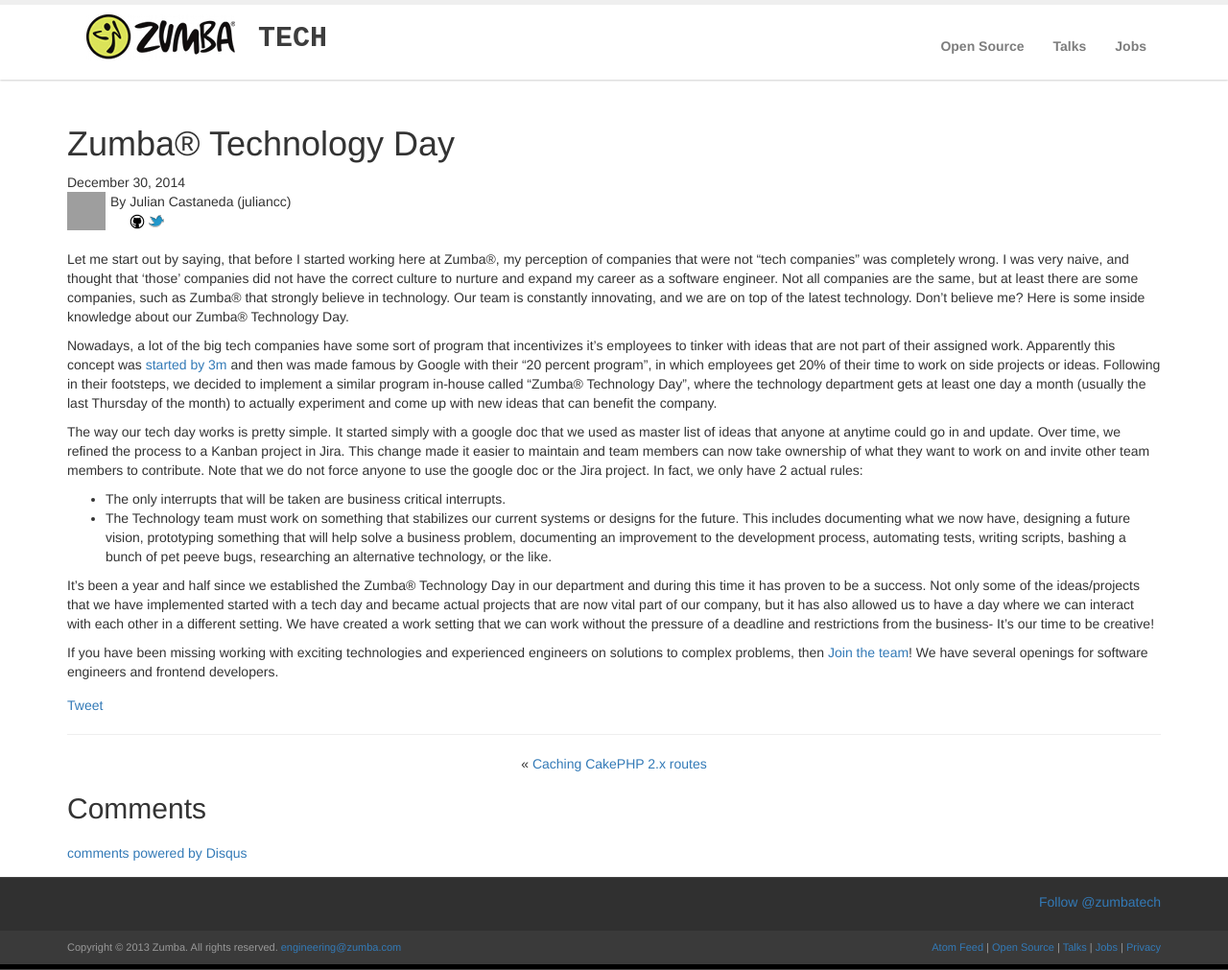
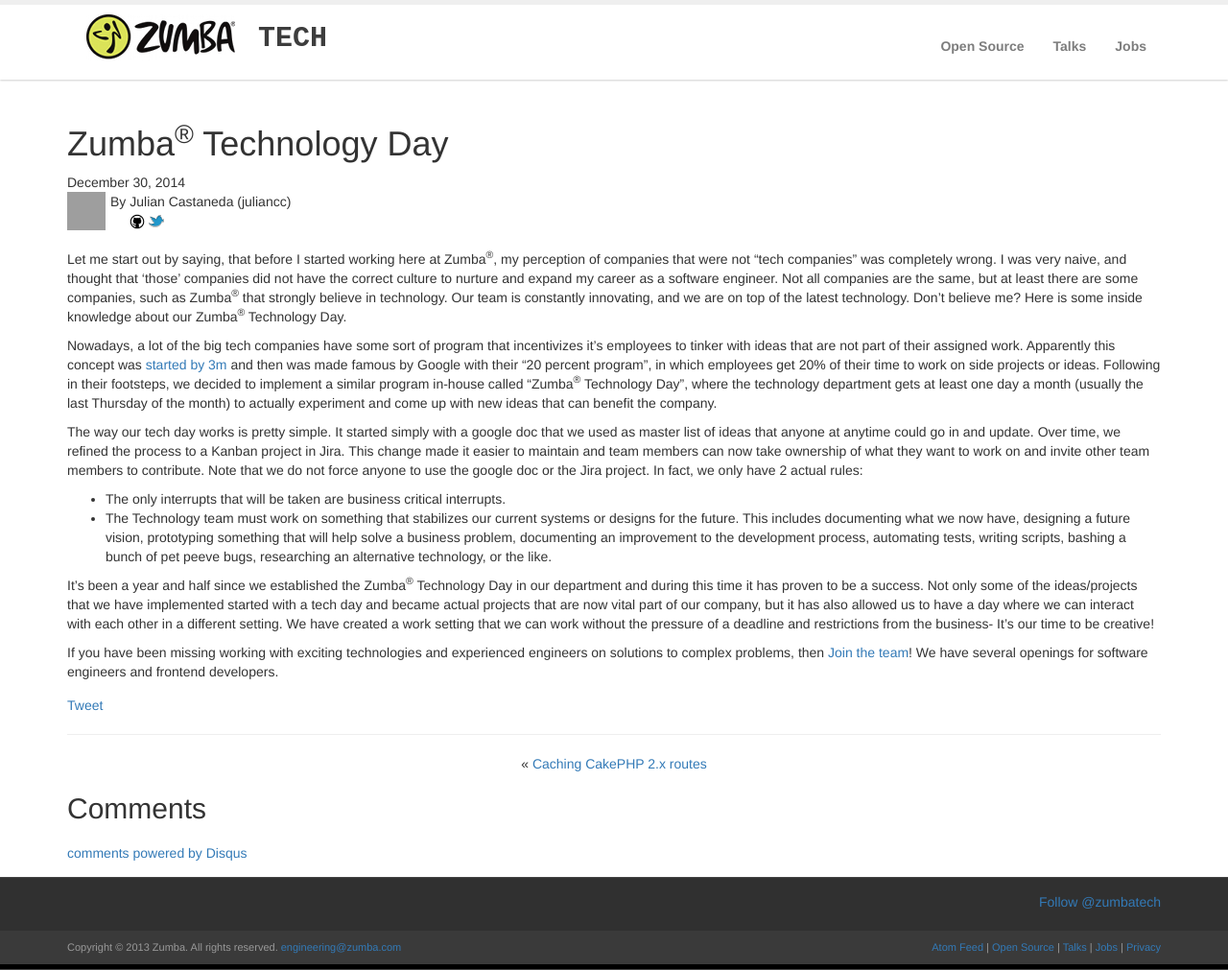
Before and after one commit to zumba/zumba.github.com, a Jekyll site: the page built from _posts/2014-12-30-zumba-tech-day.md, in a window 1280 px wide and 1011 px high. Shown: the whole window at 96% size. Built offline with Jekyll 4.4.1, drawn with Linux system fonts in a browser that asks for light colours; nearby versions of some CDN libraries; comment, search, counter and statistics services are not loaded; grey boxes are pictures that could not be loaded.

Commit message:
Added <sup> tag that improves the way the reg mark looks

```diff
--- a/_posts/2014-12-30-zumba-tech-day.md
+++ b/_posts/2014-12-30-zumba-tech-day.md
@@ -1,20 +1,20 @@
 ---
 layout: post
-title: Zumba&reg; Technology Day
+title: Zumba<sup>&reg;</sup> Technology Day
 description: We are looking for a few good engineers to help us achieve our technical vision.
 tags: [technology, careers, opportunity, engineering]
 author: juliancc
 ---
 
-Let me start out by saying, that before I started working here at Zumba&reg;, my perception of companies that were not “tech companies” was completely wrong. I was very naive, and thought that ‘those’ companies did not have the correct culture to nurture and expand my career as a software engineer. Not all companies are the same, but at least there are some companies, such as Zumba&reg; that strongly believe in technology. Our team is constantly innovating, and we are on top of the latest technology. Don’t believe me? Here is some inside knowledge about our Zumba&reg; Technology Day.
+Let me start out by saying, that before I started working here at Zumba<sup>&reg;</sup>, my perception of companies that were not “tech companies” was completely wrong. I was very naive, and thought that ‘those’ companies did not have the correct culture to nurture and expand my career as a software engineer. Not all companies are the same, but at least there are some companies, such as Zumba<sup>&reg;</sup> that strongly believe in technology. Our team is constantly innovating, and we are on top of the latest technology. Don’t believe me? Here is some inside knowledge about our Zumba<sup>&reg;</sup> Technology Day.
 
-Nowadays, a lot of the big tech companies have some sort of program that incentivizes it’s employees to tinker with ideas that are not part of their assigned work. Apparently this concept was [started by 3m](http://www.fastcodesign.com/1663137/how-3m-gave-everyone-days-off-and-created-an-innovation-dynamo) and then was made famous by Google with their  “20 percent program”, in which employees get 20% of their time to work on side projects or ideas. Following in their footsteps, we decided to implement a similar program in-house called “Zumba&reg; Technology Day”, where the technology department gets at least one day a month (usually the last Thursday of the month) to actually experiment and come up with new ideas that can benefit the company.
+Nowadays, a lot of the big tech companies have some sort of program that incentivizes it’s employees to tinker with ideas that are not part of their assigned work. Apparently this concept was [started by 3m](http://www.fastcodesign.com/1663137/how-3m-gave-everyone-days-off-and-created-an-innovation-dynamo) and then was made famous by Google with their  “20 percent program”, in which employees get 20% of their time to work on side projects or ideas. Following in their footsteps, we decided to implement a similar program in-house called “Zumba<sup>&reg;</sup> Technology Day”, where the technology department gets at least one day a month (usually the last Thursday of the month) to actually experiment and come up with new ideas that can benefit the company.
 
 The way our tech day works is pretty simple. It started simply with a google doc that we used as master list of ideas that anyone at anytime could go in and update. Over time, we refined the process to a Kanban project in Jira. This change made it easier to maintain and team members can now take ownership of what they want to work on and invite other team members to contribute. Note that we do not force anyone to use the google doc or the Jira project. In fact, we only have 2 actual rules:
 
 * The only interrupts that will be taken are business critical interrupts.
 * The Technology team must work on something that stabilizes our current systems or designs for the future. This includes documenting what we now have, designing a future vision, prototyping something that will help solve a business problem, documenting an improvement to the development process, automating tests, writing scripts, bashing a bunch of pet peeve bugs, researching an alternative technology,  or the like.
 
-It’s been a year and half since we established the Zumba&reg; Technology Day in our department and during this time it has proven to be a success. Not only some of the ideas/projects that we have implemented started with a tech day and became actual projects that are now vital part of our company, but it has also allowed us to have a day where we can interact with each other in a different setting. We have created a work setting that we can work without the pressure of a deadline and restrictions from the business- It’s our time to be creative!
+It’s been a year and half since we established the Zumba<sup>&reg;</sup> Technology Day in our department and during this time it has proven to be a success. Not only some of the ideas/projects that we have implemented started with a tech day and became actual projects that are now vital part of our company, but it has also allowed us to have a day where we can interact with each other in a different setting. We have created a work setting that we can work without the pressure of a deadline and restrictions from the business- It’s our time to be creative!
 
 If you have been missing working with exciting technologies and experienced engineers on solutions to complex problems, then [Join the team]({{ site.url }}/careers.html)! We have several openings for software engineers and frontend developers.
```
